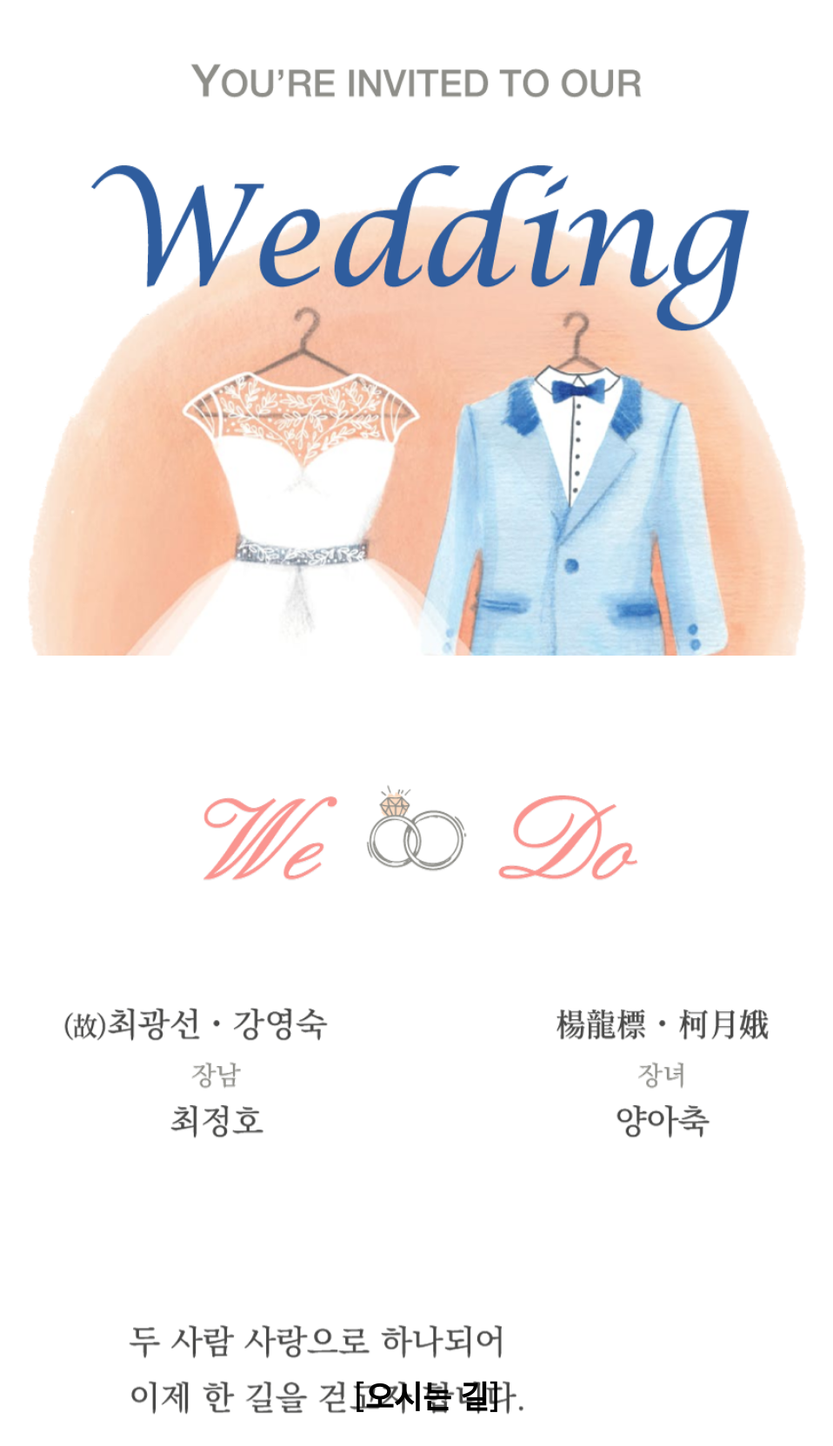
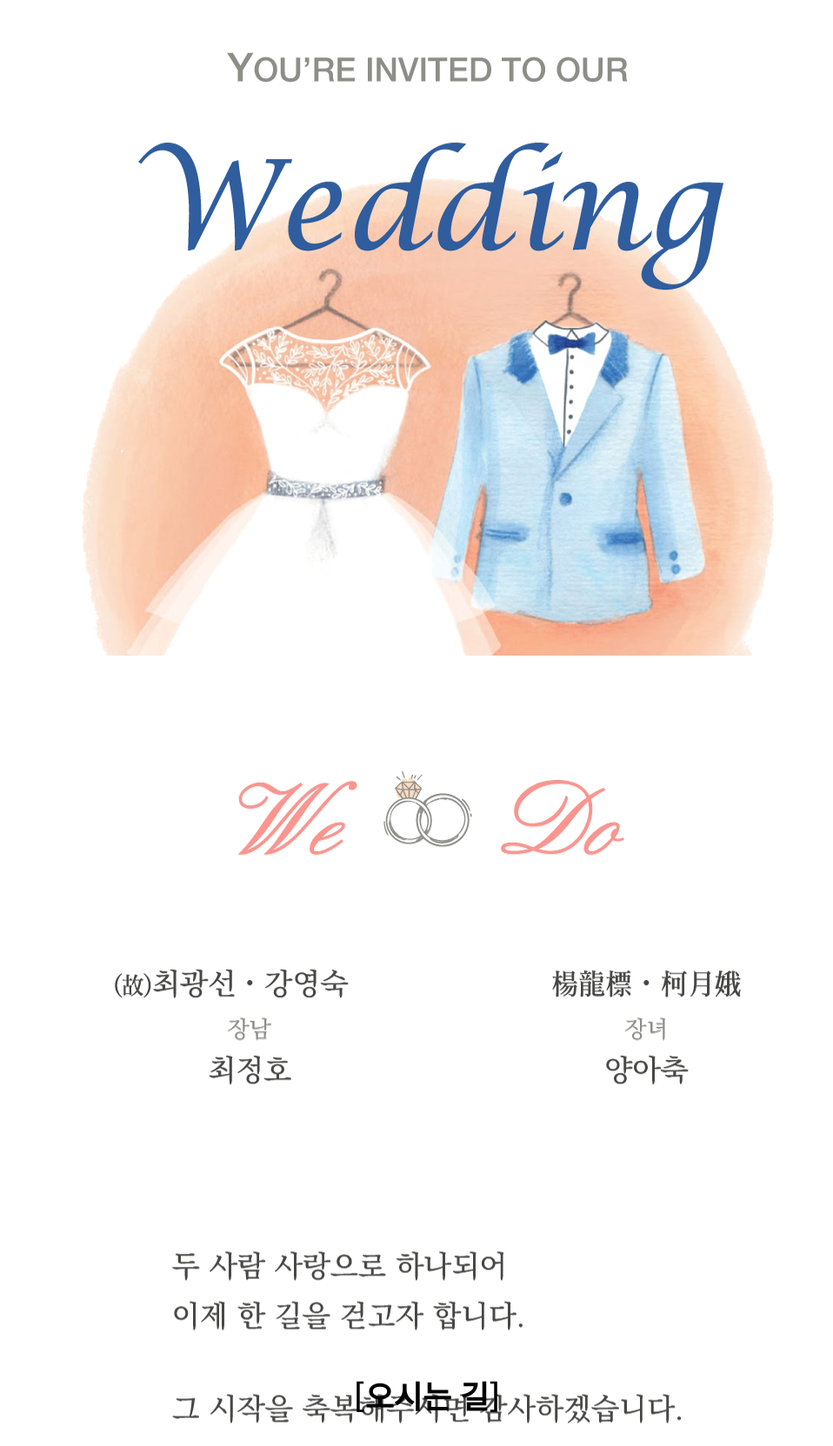
Before and after one commit to nike4l/nike4l.github.io, a plain HTML site: page index.html in a window 1280 px wide. Shown: the part 882-2545 px from the top of the page at 87% size, without its empty margins (149-1107 px from the left). Drawn offline with Linux system fonts and the light colour scheme.

Commit message:
Update index.html

```diff
--- a/index.html
+++ b/index.html
@@ -34,22 +34,22 @@
 		<title>You're invited to our wedding : Jeong Ho & Ya Chu</title>
 	</head>
 	<body>
-		<div style="text-align: center; virtical-align: middle; width: 98%; height: 100vh;">
+		<div style="text-align: center; virtical-align: middle; width: auto; height: 100vh;">
 			<a href="./index_tw.html"><p align="right">中文</p></a>
-			<img src="./image/wedding-invitation_kr-0.png" style="width: 98%; height: auto;">
+			<img src="./image/wedding-invitation_kr-0.png" style="width: auto; height: auto;">
 		</div>
-		<div style="text-align: center; virtical-align: middle; width: 98%; height: 100vh;">
-			<img src="./image/wedding-invitation_kr-1.png" style="width: 98%; height: auto;">
+		<div style="text-align: center; virtical-align: middle; width: auto; height: 100vh;">
+			<img src="./image/wedding-invitation_kr-1.png" style="width: auto; height: auto;">
 		</div>
-		<div style="text-align: center; virtical-align: middle; width: 98%; height: 100vh;">
-			<img src="./image/wedding-invitation_kr-2.png" style="width: 98%; height: auto;">
+		<div style="text-align: center; virtical-align: middle; width: auto; height: 100vh;">
+			<img src="./image/wedding-invitation_kr-2.png" style="width: auto; height: auto;">
 		</div>
 		<h1 align="center">[오시는 길]</h1>
 		<p align="center">네이버지도에서 "호텔파크하비오 웨딩" 검색<br>
 			(하단 이미지 클릭시 네이버지도 연결)</p>
 			<br>
-		<div style="text-align: center; virtical-align: middle; width: 98%; height: 100vh;">
-			<a href="https://naver.me/GABOQBBj"><img src="./image/map_kr.png" style="width: 98%; height: auto;"></a>
+		<div style="text-align: center; virtical-align: middle; width: auto; height: 100vh;">
+			<a href="https://naver.me/GABOQBBj"><img src="./image/map_kr.png" style="width: auto; height: auto;"></a>
 		</div>
 	</body>
 </html>
```
